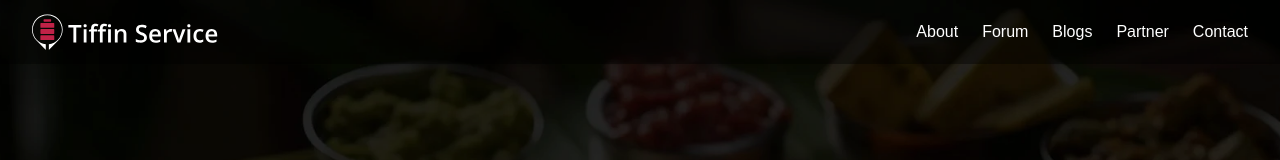
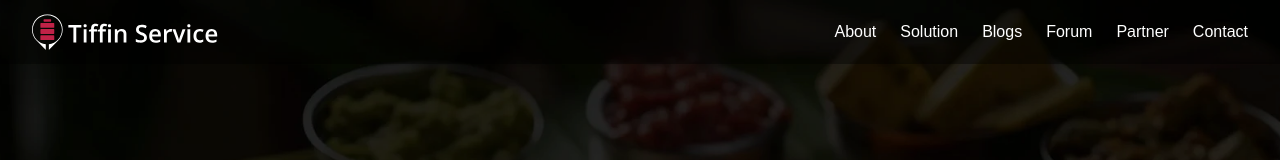
Before and after one commit to SeaNeB-Tech/tiffin-service-soon, a Next.js app: page / in a window 1280 px wide. Shown: the top 160 px of the page. Built offline with nearby package versions, Linux system fonts and the light colour scheme.

Commit message:
Updated Navbar added Solution Item & Reorganized it

```diff
--- a/src/app/components/Navbar.jsx
+++ b/src/app/components/Navbar.jsx
@@ -9,8 +9,9 @@ export default function Navbar() {
 
   const navItems = [
     { name: "About", href: "https://about.tiffinservice.app/about", external: true },
+    { name: "Solution", href: "https://about.tiffinservice.app/tiffin-service-app", external: true },
+    { name: "Blogs", href: "https://about.tiffinservice.app/blog", external: true },
     { name: "Forum", href: "https://about.tiffinservice.app/forum", external: true },
-    { name: "Blogs", href: "https://about.tiffinservice.app/blog", external: true },
     { name: "Partner", href: "https://about.tiffinservice.app/partner-with-us", external: true },
     { name: "Contact", href: "https://about.tiffinservice.app/contact", external: true },
   ];
```
